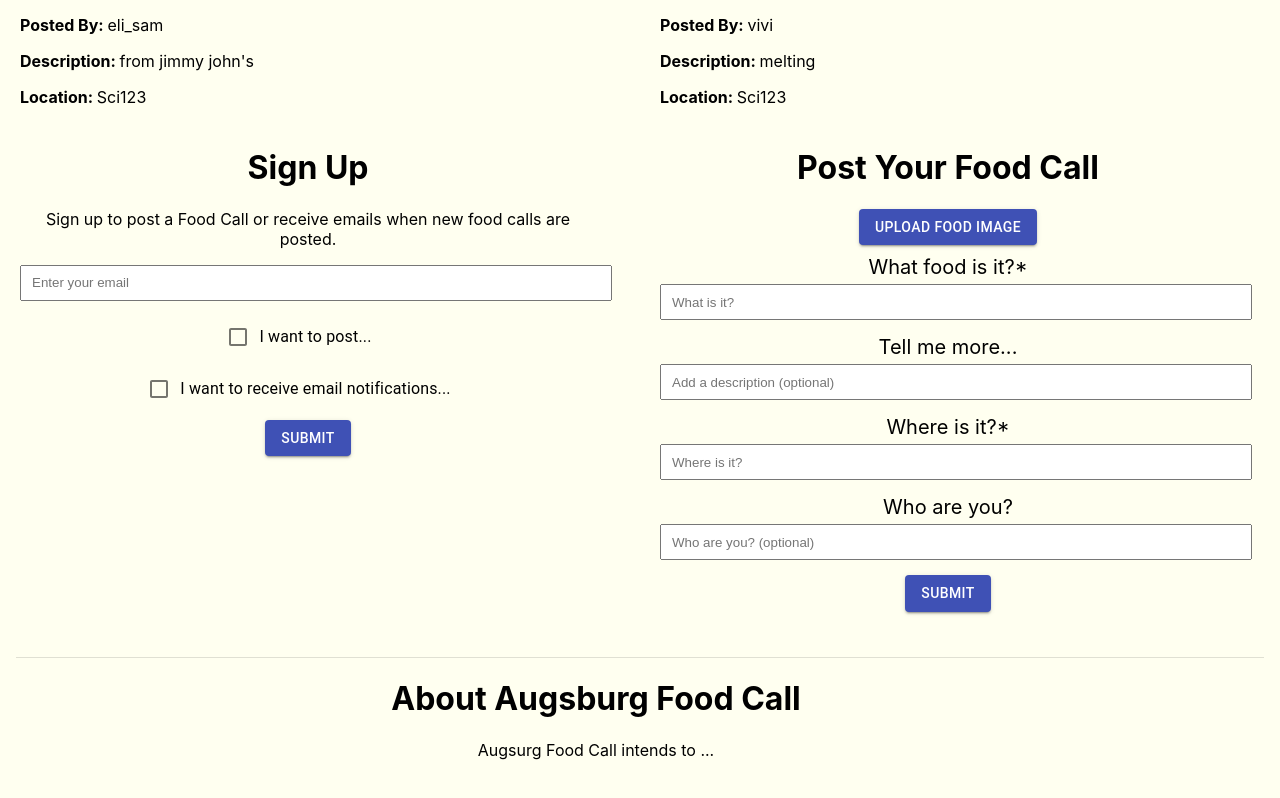
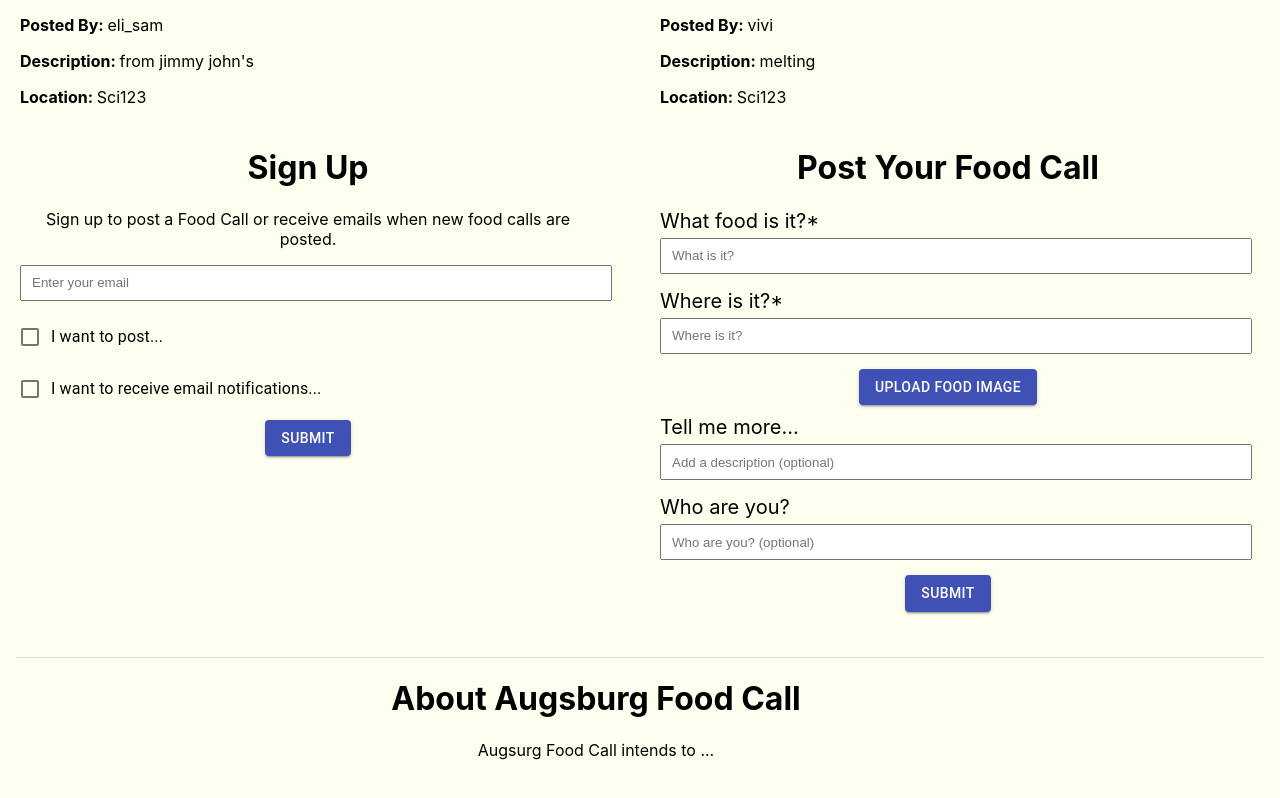
Before and after one commit to neotamoe/food-call, a React (Create React App) app: page / in a window 1280 px wide. Shown: the part 972-1770 px from the top of the page. Built offline with nearby package versions, Linux system fonts and the light colour scheme.

Commit message:
styling cleanup

```diff
--- a/src/components/Label.js
+++ b/src/components/Label.js
@@ -6,9 +6,15 @@ const StyledLabel = styled.label`
   margin-bottom: 5px;
 `
 
+const StyledLeftDiv = styled.div`
+  text-align: left;
+`
+
 const Label = (props) => {
   return (
+    <StyledLeftDiv>
       <StyledLabel style={{display: props.display}}>{props.label}</StyledLabel>
+    </StyledLeftDiv>
   )
 }
 
--- a/src/components/Post.js
+++ b/src/components/Post.js
@@ -20,6 +20,16 @@ const Post = () => {
         <Heading title="Post Your Food Call"/>
         <form onSubmit={handleSubmit(onFormSubmit)}>
           <FormGroup>
+            <Label for="food" label="What food is it?*" display="block"/>
+            <Input id="food" name="food" inputRef={register({required: true})} type="text" placeholder="What is it?"/>
+            {errors.food && <InputError>This field is required</InputError>}
+          </FormGroup>
+          <FormGroup>
+            <Label for="location" label="Where is it?*" display="block"/>
+            <Input id="location" name="location" inputRef={register({required: true})} type="text" placeholder="Where is it?"/>
+            {errors.location && <InputError>This field is required</InputError>}
+          </FormGroup>
+          <FormGroup>
             <Input
               inputRef={register}
               style={{display: 'none'}}
@@ -35,18 +45,8 @@ const Post = () => {
             </label>
           </FormGroup>
           <FormGroup>
-            <Label for="food" label="What food is it?*" display="block"/>
-            <Input id="food" name="food" inputRef={register({required: true})} type="text" placeholder="What is it?"/>
-            {errors.food && <InputError>This field is required</InputError>}
-          </FormGroup>
-          <FormGroup>
             <Label for="description" label="Tell me more..." display="block"/>
             <Input id="description" name="description" inputRef={register} type="text" placeholder="Add a description (optional)"/>
-          </FormGroup>
-          <FormGroup>
-            <Label for="location" label="Where is it?*" display="block"/>
-            <Input id="location" name="location" inputRef={register({required: true})} type="text" placeholder="Where is it?"/>
-            {errors.location && <InputError>This field is required</InputError>}
           </FormGroup>
           <FormGroup>
             <Label for="poster" label="Who are you?" display="block"/>
--- a/src/components/SignUp.js
+++ b/src/components/SignUp.js
@@ -1,4 +1,5 @@
 import React from 'react'
+import styled from 'styled-components'
 import { useForm } from 'react-hook-form'
 
 import Heading from './Heading'
@@ -10,6 +11,10 @@ import Checkbox from '@material-ui/core/Checkbox'
 import Grid from '@material-ui/core/Grid'
 import InputError from './InputError'
 import Button from '@material-ui/core/Button'
+
+const StyledDiv = styled.div`
+  text-align: left;
+`
 
 const SignUp = props => {
   const { register, handleSubmit, errors } = useForm()
@@ -25,6 +30,7 @@ const SignUp = props => {
             <Input id="email" name="email" type="email" placeholder="Enter your email" inputRef={register({required: true})} />
             {errors.email && <InputError>This field is required</InputError>}
           </FormGroup>
+          <StyledDiv>
             <FormGroup>
               <FormControlLabel
                 control={
@@ -51,6 +57,7 @@ const SignUp = props => {
                 inputRef={register}
               />
             </FormGroup>
+          </StyledDiv>
           <FormGroup>
             <Button variant="contained" color="primary" type="submit">Submit</Button>
           </FormGroup>
```
Lines whose indentation alone changed are shown as unchanged.
